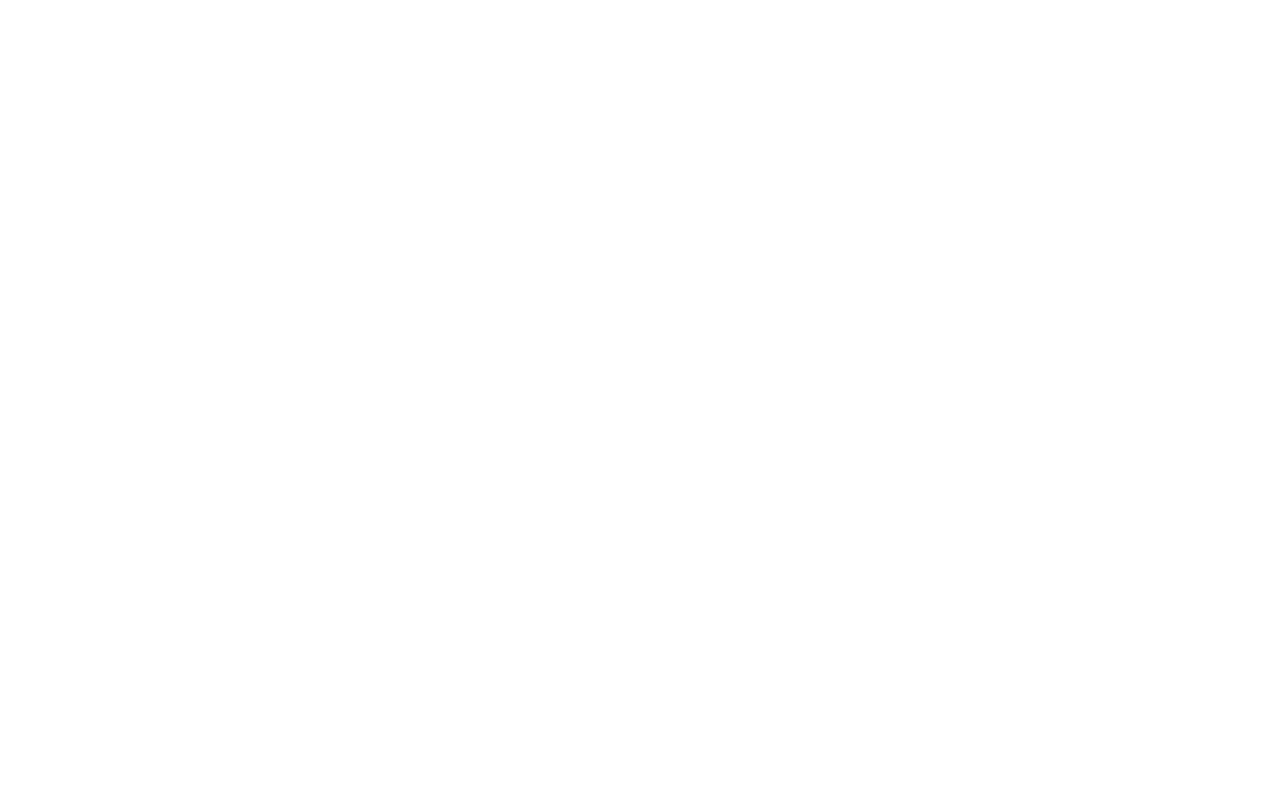
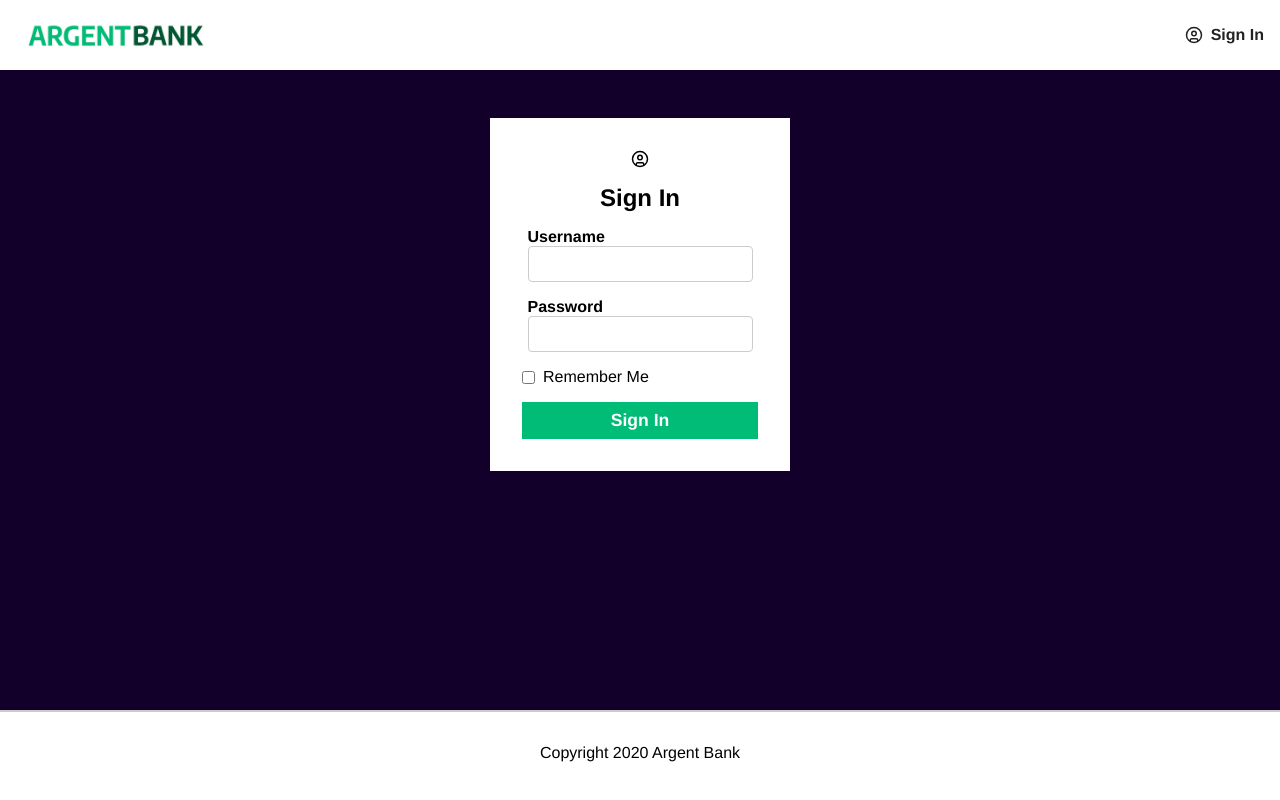
Before and after one commit to SebLau02/OCR-Utilisez_une_API_pour_un_compte_utilisateur_bancaire_avec_React, a React (Vite) app: page /se-connecter in a window 1280 px wide. Built offline with nearby package versions, Linux system fonts and the light colour scheme.

Commit message:
feat: ajouter des composants Input, CheckBox et styles associés pour la page de connexion

```diff
--- /dev/null
+++ b/src/components/CheckBox/CheckBox.tsx
@@ -0,0 +1,13 @@
+function CheckBox({
+  label,
+  ...props
+}: { label: string } & React.ComponentProps<"input">) {
+  return (
+    <div className="CheckBox-Base">
+      <input {...props} />
+      <label htmlFor={props.id}>{label}</label>
+    </div>
+  );
+}
+
+export default CheckBox;
--- /dev/null
+++ b/src/components/Input/Input.tsx
@@ -0,0 +1,22 @@
+import React from "react";
+
+type InputProps = React.ComponentProps<"input"> & {
+  label: string;
+};
+function Input({ label, ...props }: InputProps) {
+  return (
+    <div className="Input-Base">
+      <label
+        htmlFor={props.id}
+        style={{
+          fontWeight: "bold",
+        }}
+      >
+        {label}
+      </label>
+      <input {...props} />
+    </div>
+  );
+}
+
+export default Input;
--- a/src/pages/SignIn/SignIn.tsx
+++ b/src/pages/SignIn/SignIn.tsx
@@ -1,5 +1,33 @@
+import { CircleUser } from "lucide-react";
+import RootLayout from "../../components/RootLayout";
+import Input from "../../components/Input/Input";
+import CheckBox from "../../components/CheckBox/CheckBox";
+
 function SignIn() {
-  return <div></div>;
+  return (
+    <RootLayout>
+      <main
+        className="bg-dark-blue d-flex align-center flex-column"
+        style={{
+          minHeight: "80vh",
+        }}
+      >
+        <article
+          className="d-flex align-center  mt-6 justify-center flex-column gap-2 bg-secondary p-4"
+          style={{
+            width: 300,
+          }}
+        >
+          <CircleUser size={18} />
+          <h1>Sign In</h1>
+          <Input label="Username" id="username" type="text" />
+          <Input label="Password" id="password" type="password" />
+          <CheckBox label="Remember Me" id="rememberMe" type="checkbox" />
+          <button className="Button-Base">Sign In</button>
+        </article>
+      </main>
+    </RootLayout>
+  );
 }
 
 export default SignIn;
--- /dev/null
+++ b/src/style/components/Button.scss
@@ -0,0 +1,11 @@
+@use "../variables/variables.scss" as *;
+
+.Button-Base {
+  background: $primary-color;
+  border: none;
+  padding: 0.5rem;
+  width: 100%;
+  font-weight: bold;
+  color: $secondary;
+  font-size: 1.1rem;
+}
--- /dev/null
+++ b/src/style/components/CheckBox.scss
@@ -0,0 +1,6 @@
+.CheckBox-Base {
+  display: flex;
+  align-items: center;
+  gap: 0.5rem;
+  width: 100%;
+}
--- /dev/null
+++ b/src/style/components/InputBase.scss
@@ -0,0 +1,11 @@
+.Input-Base {
+  display: flex;
+  flex-direction: column;
+
+  input {
+    border: 1px solid #ccc;
+    padding: 0.5rem;
+    border-radius: 4px;
+    font-size: 1rem;
+  }
+}
--- /dev/null
+++ b/src/style/components/components.scss
@@ -0,0 +1,3 @@
+@use "InputBase";
+@use "CheckBox";
+@use "Button";
--- a/src/style/index.scss
+++ b/src/style/index.scss
@@ -1,2 +1,3 @@
 @use "abstract/abstract";
 @use "utilities/utilities";
+@use "components/components";
--- a/src/style/utilities/utilities.scss
+++ b/src/style/utilities/utilities.scss
@@ -72,6 +72,9 @@
 //   fill: $light;
 // }
 
+.bg-dark-blue {
+  background-color: $dark-blue;
+}
 .w-full {
   width: 100%;
 }
@@ -133,6 +136,12 @@
 @each $align in $alignItems {
   .align-#{$align} {
     align-items: $align;
+  }
+}
+$alignSelf: auto, flex-start, flex-end, center, baseline, stretch;
+@each $align in $alignSelf {
+  .self-#{$align} {
+    align-self: $align;
   }
 }
 
--- a/src/style/variables/variables.scss
+++ b/src/style/variables/variables.scss
@@ -2,3 +2,4 @@
 $dark: #222;
 $dark-800: #2c3e50;
 $secondary: white;
+$dark-blue: #12002b;
```
